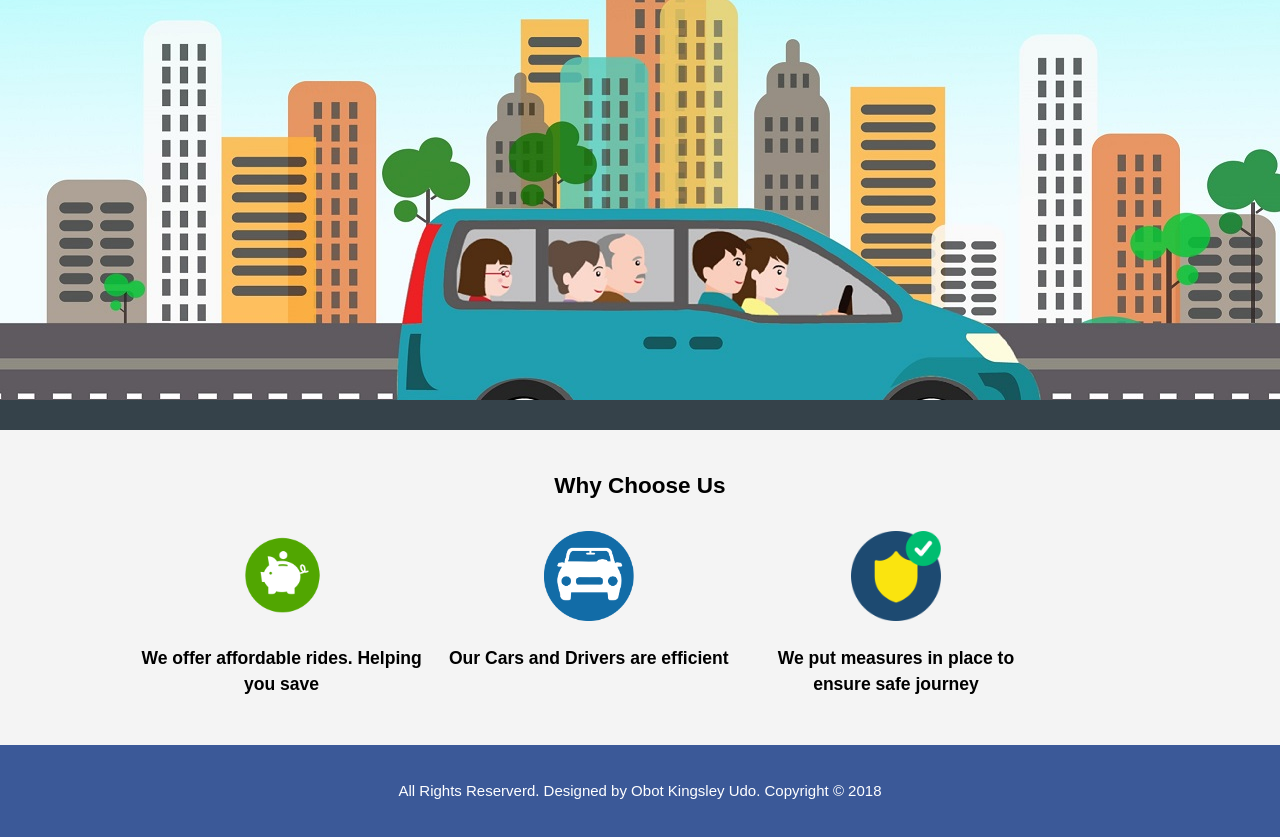
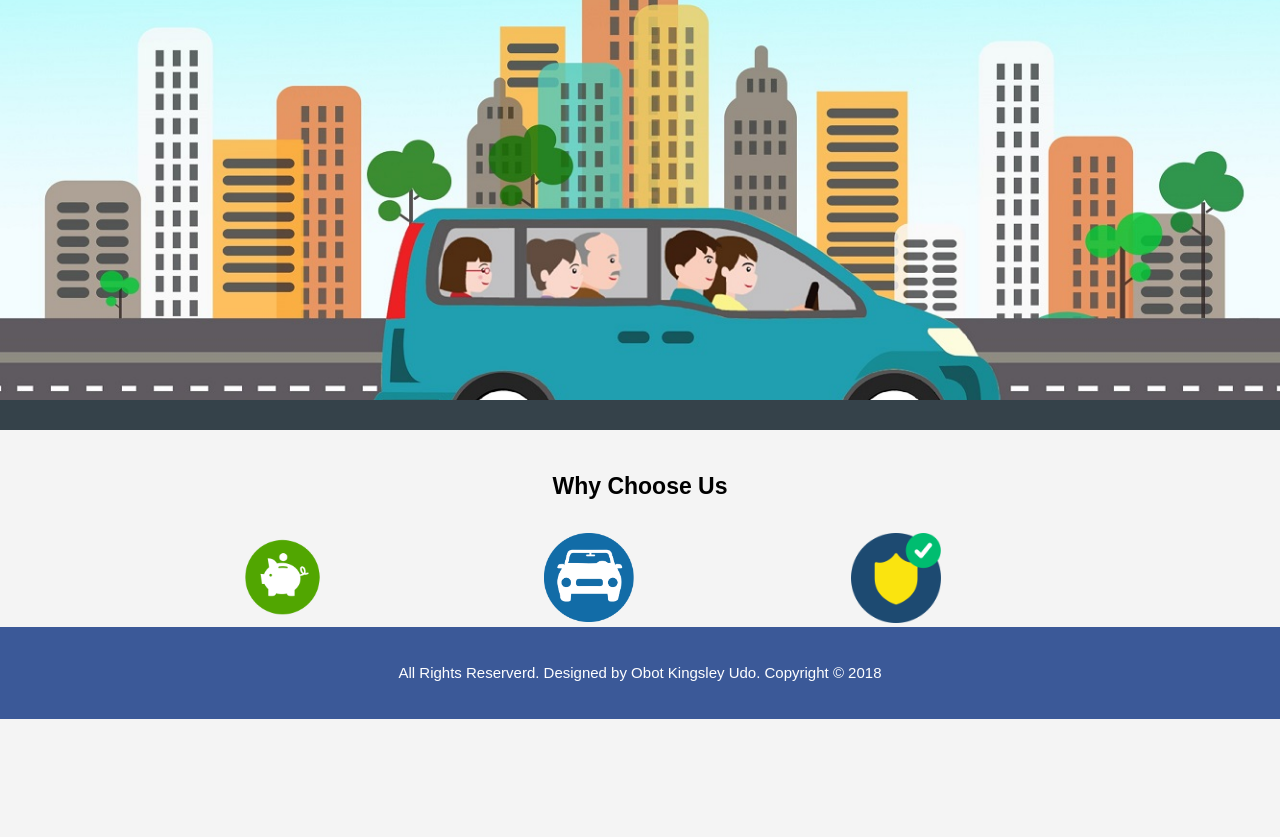
Before and after one commit to kingsman20/Ride-My-Way, a website: page UI/index.html in a window 1280 px wide. Shown: the part 81-918 px from the top of the page. After the commit the page ends 808 px from the top, so only its background shows below. Drawn offline with Linux system fonts and the light colour scheme.

```diff
--- a/UI/css/style.css
+++ b/UI/css/style.css
@@ -91,7 +91,11 @@
 #showcase {
     min-height: 400px;
     width: 100%;
-    background: url('../img/carpool.jpg') no-repeat 0;
+    background: url('../img/carpool.jpg') no-repeat center center fixed;
+    -webkit-background-size: cover;
+  -moz-background-size: cover;
+  -o-background-size: cover;
+  background-size: cover;
 }
 #showcase p {
     font-size: 20px;
@@ -120,6 +124,7 @@
 }
 #main h1 {
     text-align: center;
+    font-size: 23px;
 }
 #main .box {
     float: left;
@@ -180,11 +185,13 @@
 
 footer {
     padding: 20px;
-    margin-top: 20px;
     color: #ffffff;
     background-color: #3B5998;
     text-align: center;
     width: 100%;
+    position:fixed;
+    bottom:0;
+    left:0;
 }
 /* Media Queries */
 
```
Also changed, not shown: 1 other file.
